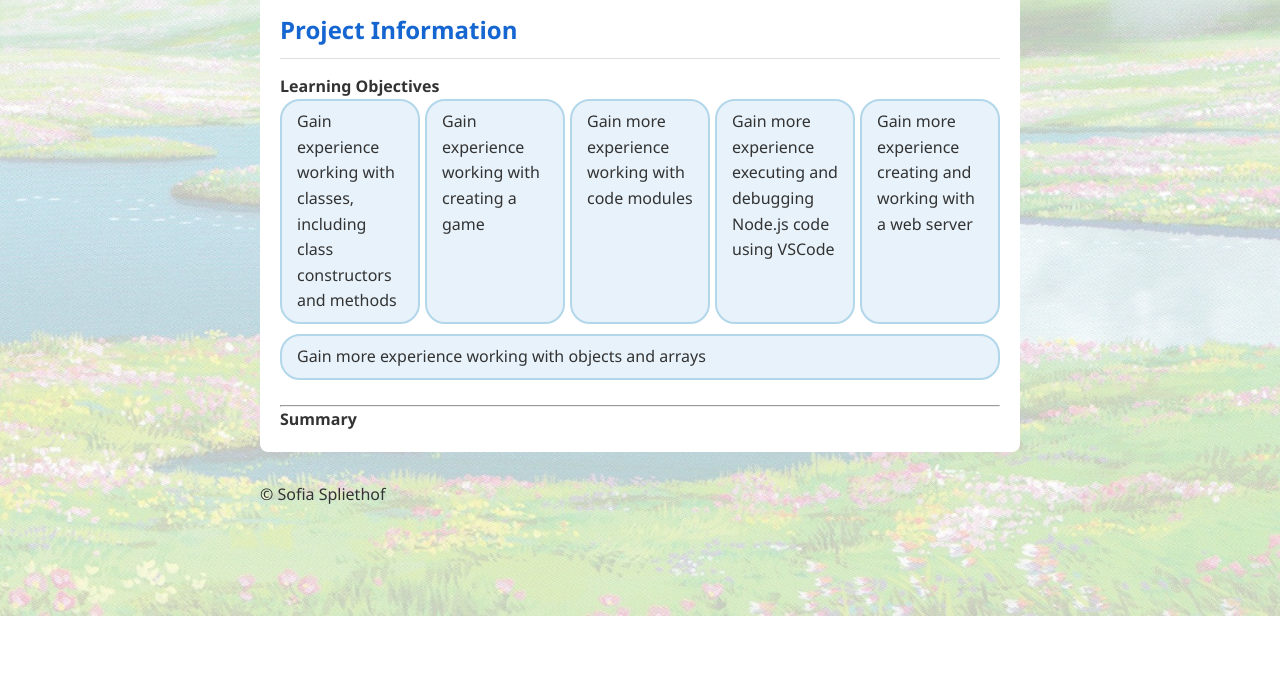
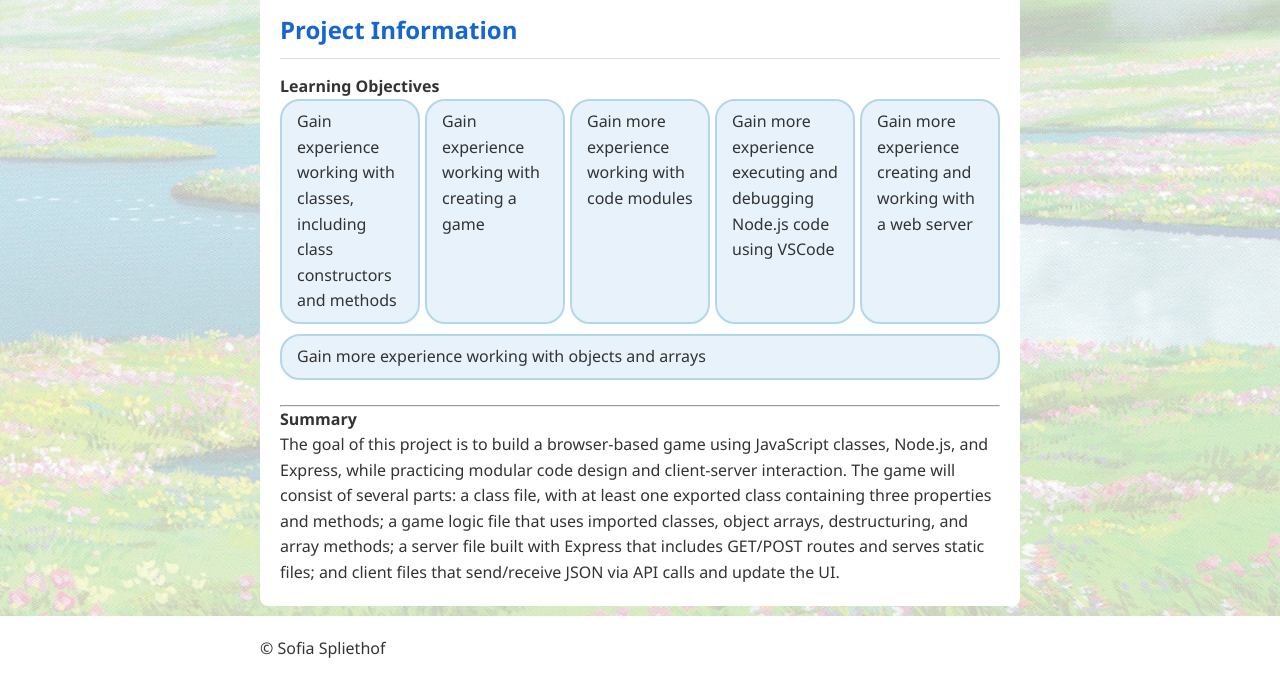
Before and after one commit to sofiaspliethof/cit281-p5, a website: page index.html in a window 1280 px wide. Shown: the part 184-865 px from the top of the page. Before the commit the page ends 800 px from the top, so only its background shows below. Drawn offline with Linux system fonts and the light colour scheme.

Commit message:
Update index.html

```diff
--- a/index.html
+++ b/index.html
@@ -25,7 +25,10 @@
             </ul>
             <hr>
             <h4>Summary</h4>
-            <p></p>
+            <p> The goal of this project is to build a browser-based game using JavaScript classes, Node.js, and Express, while practicing modular code design and client-server interaction.
+                The game will consist of several parts: a class file, with at least one exported class containing three properties and methods; a game logic file that uses imported classes, object arrays, destructuring, and array methods;
+                a server file built with Express that includes GET/POST routes and serves static files; and client files that send/receive JSON via API calls and update the UI.
+            </p>
         </section>
 
         <footer>
```
